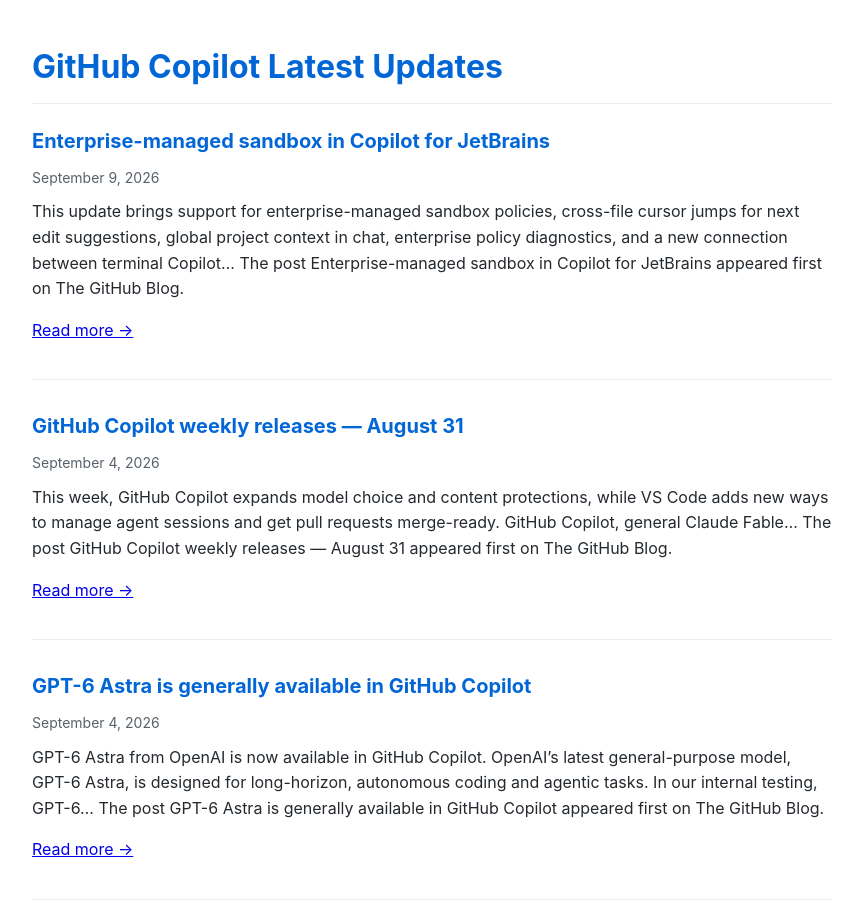
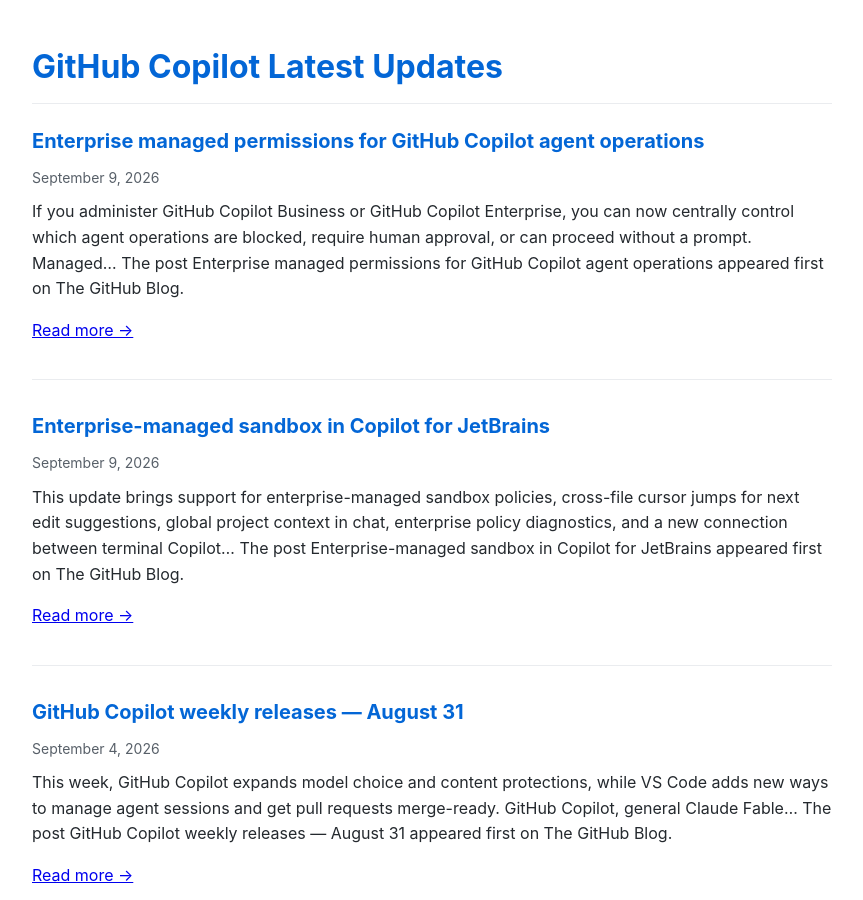
Before and after one commit to Oregand/oregand.github.io, a Jekyll site: the page copilot-feed.html, which Jekyll copies as it is, in a window 1280 px wide and 900 px high. Shown: the whole window, without its empty margins (208-1071 px from the left). Built offline with Jekyll 4.4.1, drawn with Linux system fonts in a browser that asks for light colours; some of the changed text lies outside the part shown.

Commit message:
Update RSS feed

```diff
--- a/copilot-feed.html
+++ b/copilot-feed.html
@@ -62,6 +62,19 @@
 </head>
 <body>
   <h1>GitHub Copilot Latest Updates</h1>
+
+  <div class="feed-item">
+    <div class="feed-title">
+      <a href="https://github.blog/changelog/2026-09-09-enterprise-managed-permissions-for-github-copilot-agent-operations" target="_blank">Enterprise managed permissions for GitHub Copilot agent operations</a>
+    </div>
+    <div class="feed-date">September 9, 2026</div>
+    <div class="feed-description">
+      If you administer GitHub Copilot Business or GitHub Copilot Enterprise, you can now centrally control which agent operations are blocked, require human approval, or can proceed without a prompt. Managed&#8230;
+The post Enterprise managed permissions for GitHub Copilot agent operations appeared first on The GitHub Blog.
+
+      <p><a href="https://github.blog/changelog/2026-09-09-enterprise-managed-permissions-for-github-copilot-agent-operations" target="_blank">Read more →</a></p>
+    </div>
+  </div>
 
   <div class="feed-item">
     <div class="feed-title">
@@ -180,21 +193,8 @@ The post Set an expiration date for individual user budgets appeared first on Th
     </div>
   </div>
 
-  <div class="feed-item">
-    <div class="feed-title">
-      <a href="https://github.blog/changelog/2026-09-01-copilot-code-review-can-now-approve-pull-requests" target="_blank">Copilot code review can now approve pull requests</a>
-    </div>
-    <div class="feed-date">September 1, 2026</div>
-    <div class="feed-description">
-      Copilot now tells you when a pull request is ready to approve, and admins can authorize it to sign off on approval. The ability for Copilot to approve is off&#8230;
-The post Copilot code review can now approve pull requests appeared first on The GitHub Blog.
-
-      <p><a href="https://github.blog/changelog/2026-09-01-copilot-code-review-can-now-approve-pull-requests" target="_blank">Read more →</a></p>
-    </div>
-  </div>
-
   <div class="update-info">
-    Feed last updated: September 9, 2026 at 12:01 PM
+    Feed last updated: September 10, 2026 at 12:03 AM
   </div>
 </body>
 </html>
```
